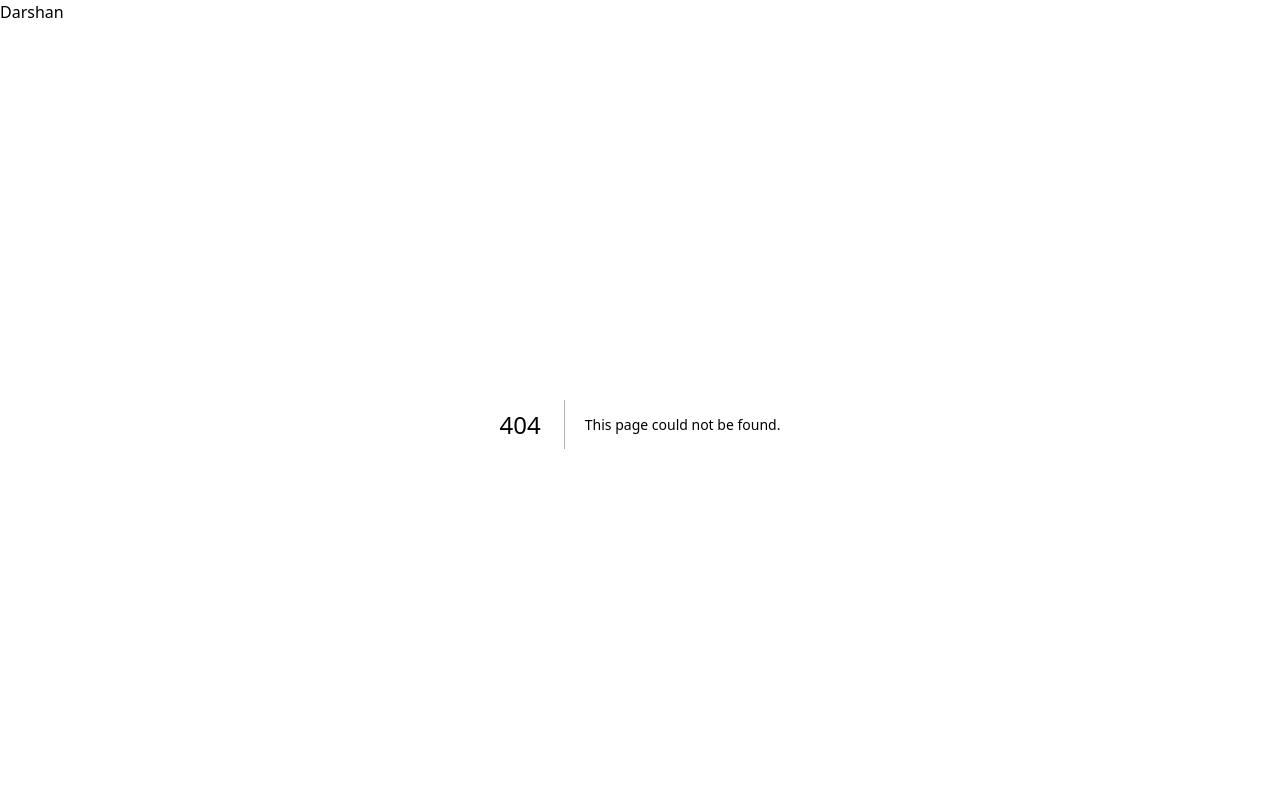
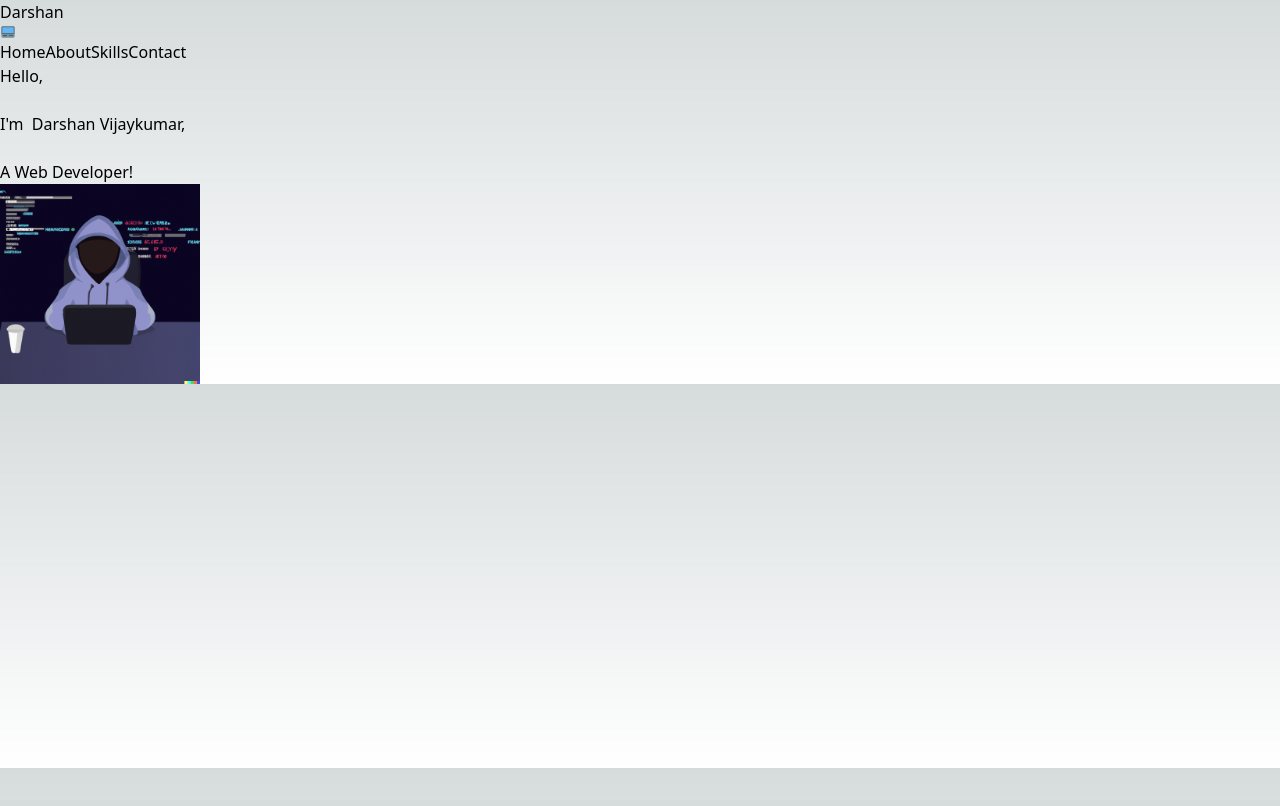
Before and after one commit to Darshan-V/Portfolio, a Next.js app: page /home in a window 1280 px wide. Before the commit this address had no page. Shown: the top 806 px of the page. Built offline with nearby package versions, Linux system fonts and the light colour scheme; a web font is replaced by a local one.

Commit message:
export home.tsx as index.tsx

```diff
--- /dev/null
+++ b/src/pages/home.tsx
@@ -0,0 +1,12 @@
+import React from "react"
+import Content from "@/components/Content"
+
+const index = () => {
+  return (
+    <div className='m-2 p-2'>
+      <Content />
+    </div>
+  )
+}
+
+export default index
```
